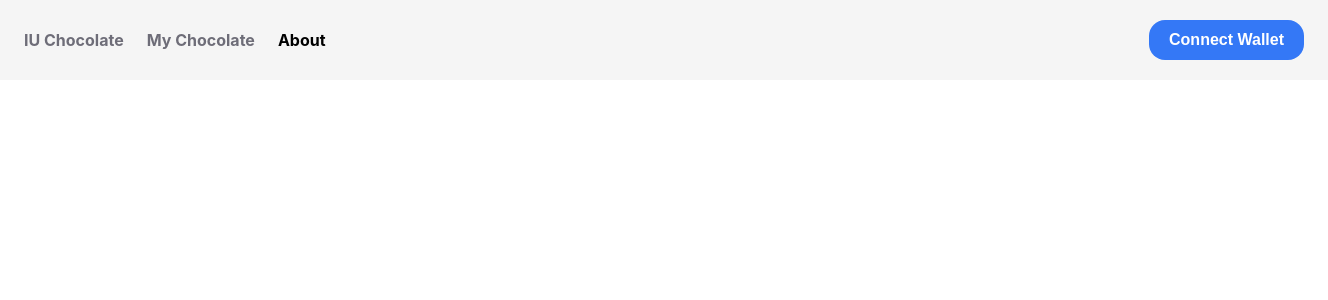
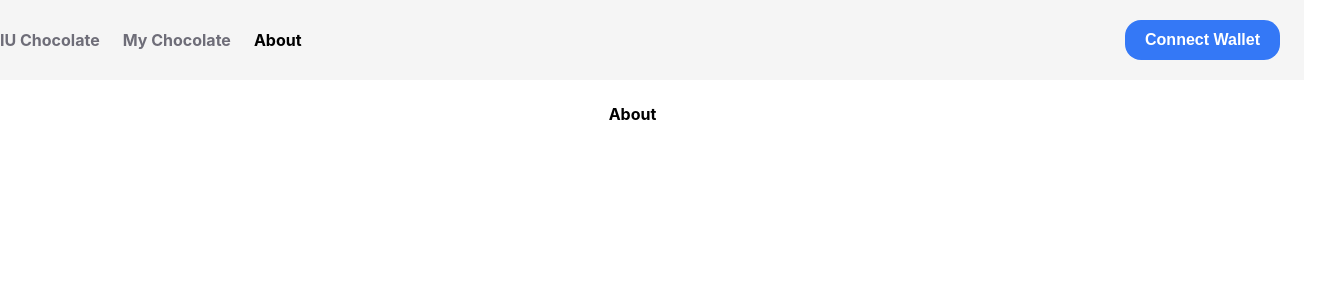
Before and after one commit to idootop/NFT-Chocolate, a React (Create React App) app: page / in a window 1280 px wide. Both pictures are taken after a click on the element "About". Shown: the top 300 px of the page, 1328 px wide, since content can reach past the window. Built offline with nearby package versions, Linux system fonts and the light colour scheme.

Commit message:
feat: add stook for lightweight state management

```diff
--- a/package.json
+++ b/package.json
@@ -24,6 +24,7 @@
     "react-dom": "^18.0.0",
     "react-router-dom": "6",
     "react-scripts": "5.0.1",
+    "stook": "^1.11.0",
     "typescript": "^4.4.2",
     "wagmi": "^0.2.28"
   },
--- a/src/home.tsx
+++ b/src/home.tsx
@@ -1,6 +1,76 @@
-import { Box, Text, HStack, Spacer } from "@chakra-ui/react";
 import { LButton } from "@/components";
+import { Box, Center, HStack, Spacer, Text, VStack } from "@chakra-ui/react";
 import { useState } from "react";
+
+function Home() {
+  const [tab, setTab] = useState("IU Chocolate");
+  const header = (
+    <HStack
+      w="100%"
+      h="80px"
+      p="0 24px"
+      bg="#f5f5f5"
+      justify="center"
+      align="center"
+    >
+      <Tab active={tab} setTab={setTab}>
+        IU Chocolate
+      </Tab>
+      <Tab active={tab} setTab={setTab}>
+        My Chocolate
+      </Tab>
+      <Tab active={tab} setTab={setTab}>
+        About
+      </Tab>
+      <Spacer />
+      <LButton color="#fff" bg="#3478f6">
+        Connect Wallet
+      </LButton>
+    </HStack>
+  );
+  const body =
+    tab === "IU Chocolate"
+      ? AllNFT()
+      : tab === "My Chocolate"
+      ? MyNFT()
+      : About();
+  return (
+    <VStack w="100%" h="100%">
+      {header}
+      {body}
+    </VStack>
+  );
+}
+
+function AllNFT() {
+  return (
+    <Center h="100%">
+      <Text p="0 15px 0 0" cursor="pointer" fontSize="16px" fontWeight="bold">
+        All NFT
+      </Text>
+    </Center>
+  );
+}
+
+function MyNFT() {
+  return (
+    <Center>
+      <Text p="0 15px 0 0" cursor="pointer" fontSize="16px" fontWeight="bold">
+        MyNFT
+      </Text>
+    </Center>
+  );
+}
+
+function About() {
+  return (
+    <Center>
+      <Text p="0 15px 0 0" cursor="pointer" fontSize="16px" fontWeight="bold">
+        About
+      </Text>
+    </Center>
+  );
+}
 
 function Tab(p: {
   active: string;
@@ -23,34 +93,4 @@ function Tab(p: {
   );
 }
 
-function Home() {
-  const [tab, setTab] = useState("IU Chocolate");
-  return (
-    <Box w="100%" h="100%">
-      <HStack
-        w="100%"
-        h="80px"
-        p="0 24px"
-        bg="#f5f5f5"
-        justify="center"
-        align="center"
-      >
-        <Tab active={tab} setTab={setTab}>
-          IU Chocolate
-        </Tab>
-        <Tab active={tab} setTab={setTab}>
-          My Chocolate
-        </Tab>
-        <Tab active={tab} setTab={setTab}>
-          About
-        </Tab>
-        <Spacer />
-        <LButton color="#fff" bg="#3478f6">
-          Connect Wallet
-        </LButton>
-      </HStack>
-    </Box>
-  );
-}
-
 export default Home;
--- a/src/index.tsx
+++ b/src/index.tsx
@@ -1,10 +1,10 @@
+import { ChakraProvider } from "@chakra-ui/react";
 import React from "react";
 import { createRoot } from "react-dom/client";
-import { ChakraProvider } from "@chakra-ui/react";
 import { BrowserRouter, Route, Routes } from "react-router-dom";
+import Home from "./home";
+import "./index.css";
 import Welcome from "./welcome";
-import "./index.css";
-import Home from "./home";
 
 function App() {
   return Home();
--- a/src/welcome.tsx
+++ b/src/welcome.tsx
@@ -1,5 +1,5 @@
+import { LButton, ZStack } from "@/components";
 import { Box, Center, Image, Text, VStack } from "@chakra-ui/react";
-import { LButton, ZStack } from "@/components";
 import { Link } from "react-router-dom";
 
 function Welcome() {
```
Also changed, not shown: 1 other file (tests, documents, lock files or other folders).
